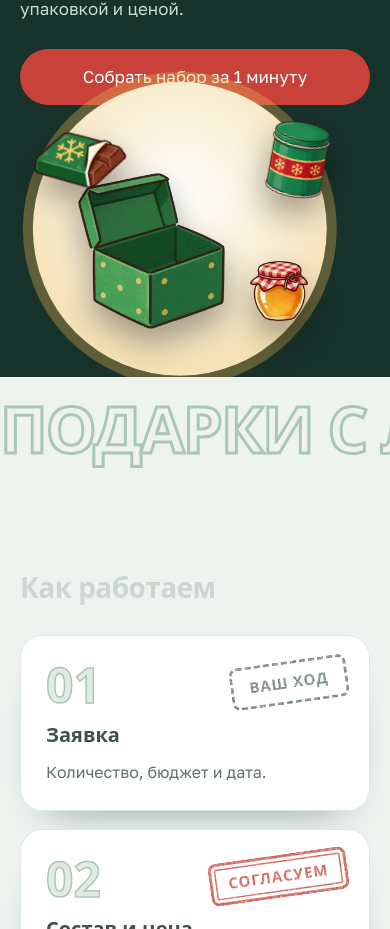
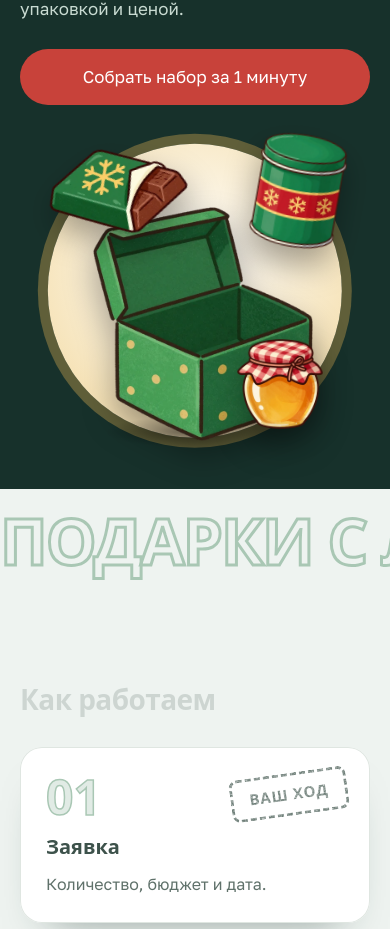
Before and after one commit to KirioA/darismysl, a Next.js app: page / in a window 390 px wide. Shown: the part 2418-3347 px from the top of the page. Built offline with nearby package versions, Linux system fonts and the light colour scheme; a web font is replaced by a local one.

Commit message:
Quiz CTA on mobile: art no longer overlaps the button; box shadow drawn separately (iOS Safari clipped drop-shadow)
Co-Authored-By: Claude Opus 5.5 <noreply@anthropic.com>

```diff
--- a/app/globals.css
+++ b/app/globals.css
@@ -517,9 +517,11 @@ img.floater{height:auto}
 .quiz-cta-art::before{content:'';position:absolute;left:50%;top:50%;width:min(300px,92%);aspect-ratio:1;border-radius:50%;transform:translate(-50%,-50%);background:radial-gradient(circle at 50% 40%,#fff,var(--honey-soft) 72%);box-shadow:0 0 0 10px rgba(232,182,84,.35)}
 .quiz-cta-art img{z-index:1}
 .quiz-cta-art img{position:absolute;width:auto;filter:drop-shadow(0 16px 16px rgba(0,0,0,.35))}
-.qa-box{left:18%;bottom:0;height:78%}
+.qa-box{left:18%;bottom:0;height:78%;filter:none}
+/* iOS Safari обрезает drop-shadow у неподвижной картинки по её краям — тень коробки рисуем отдельно */
+.quiz-cta-art::after{content:'';position:absolute;left:22%;bottom:-2%;width:46%;height:10%;border-radius:50%;background:radial-gradient(closest-side,rgba(0,0,0,.35),transparent)}
 .qa-1{left:4%;top:4%;height:30%;rotate:-14deg;animation:bobt 4.2s ease-in-out infinite}
 .qa-2{right:4%;top:0;height:38%;rotate:10deg;animation:bobt 5s -1.2s ease-in-out infinite}
 .qa-3{right:10%;bottom:4%;height:30%;animation:bobt 4.6s -2.4s ease-in-out infinite}
-@media(max-width:760px){.quiz-cta-in{grid-template-columns:1fr}.quiz-cta-art{height:200px;max-width:320px}.quiz-cta-btn{width:100%}}
+@media(max-width:760px){.quiz-cta-in{grid-template-columns:1fr}.quiz-cta-art{height:min(300px,82vw);width:100%;max-width:320px;margin:12px auto 0}.quiz-cta-btn{width:100%}}
 @media(prefers-reduced-motion:reduce){.quiz-cta-art img{animation:none}}
```
